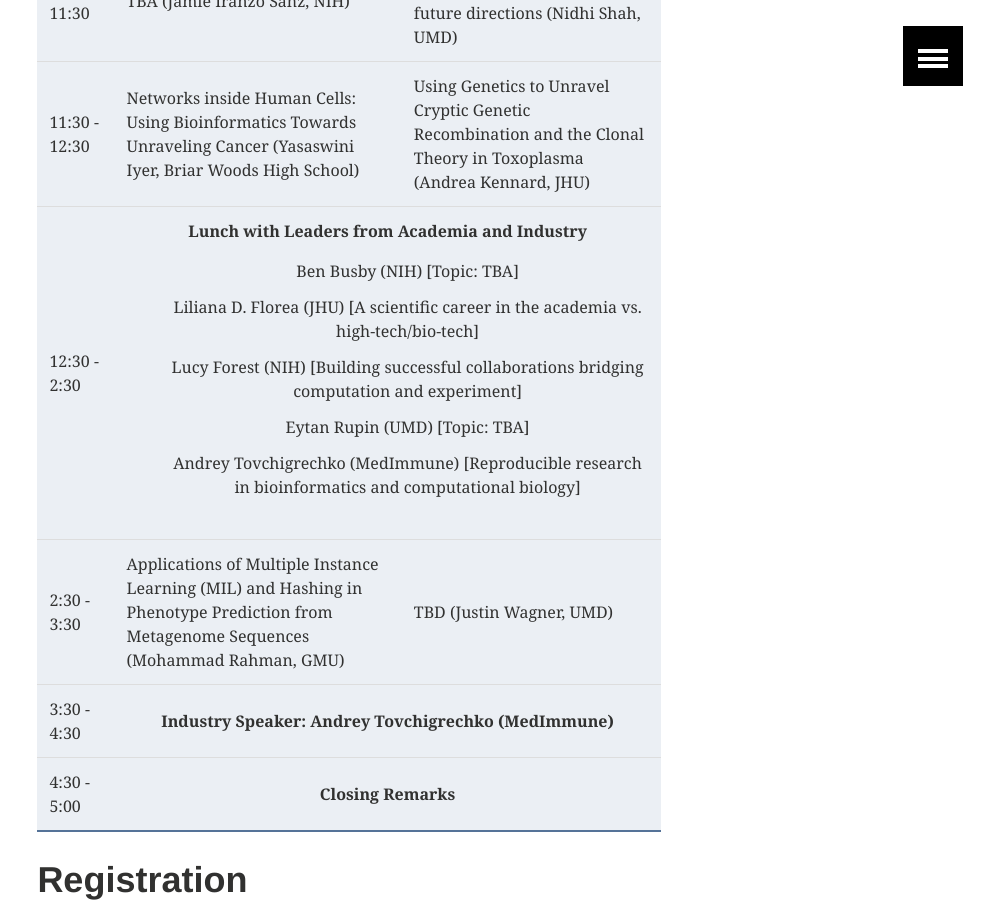
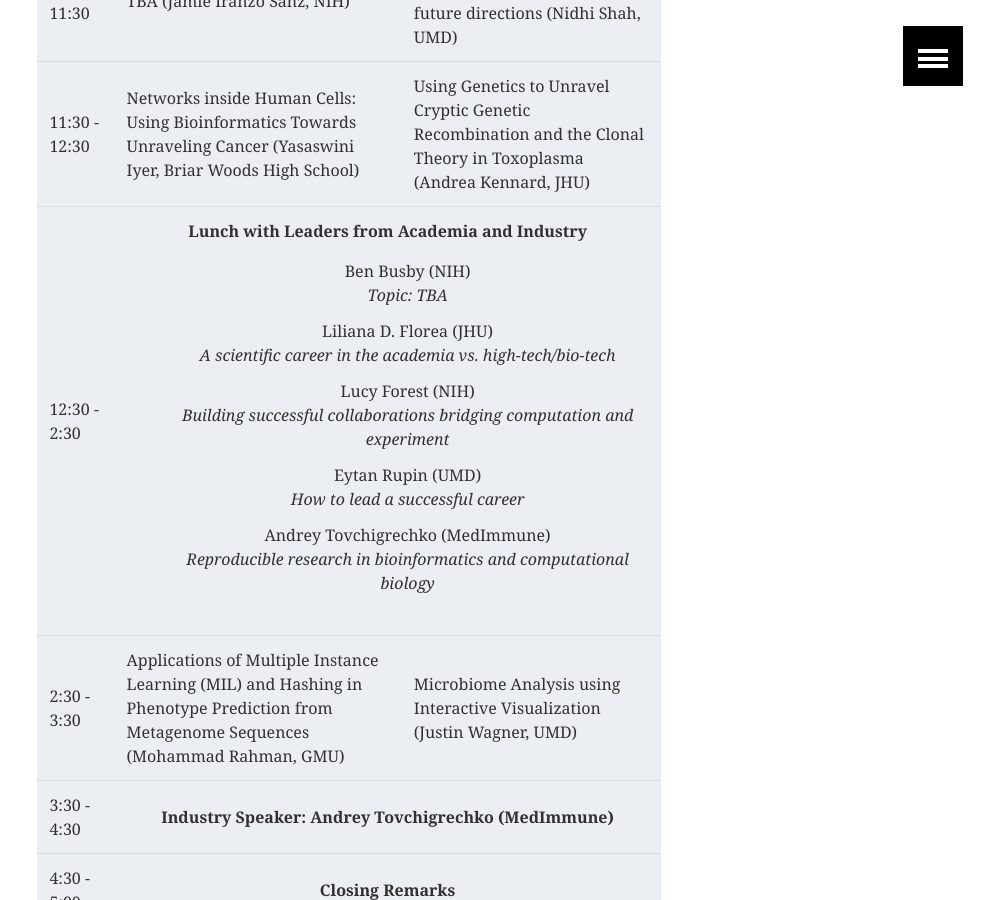
Before and after one commit to iscb-dc-rsg/iscb-dc-rsg.github.io, a Jekyll site: the page built from _pages/workshop2017.md, in a window 1280 px wide and 900 px high, scrolled down 1403 px. Shown: the whole window, without its empty margins (291-1280 px from the left). Built offline with Jekyll 4.4.1, drawn with Linux system fonts in a browser that asks for light colours; our own code applies the rules of GitHub Pages for plain Markdown files.

Commit message:
Schedule updates

```diff
--- a/_pages/workshop2017.md
+++ b/_pages/workshop2017.md
@@ -71,18 +71,18 @@ PHY 1204 (Session B).
       <td colspan="2" align="center">
         <strong>Lunch with Leaders from Academia and Industry</strong><br />
         <ul style='columns: 1; -webkit-columns: 1; -moz-columns: 1; list-style: none;'>
-            <li>Ben Busby (NIH) [Topic: TBA]</li>
-            <li>Liliana D. Florea (JHU) [A scientific career in the academia vs. high-tech/bio-tech]</li>
-            <li>Lucy Forest (NIH) [Building successful collaborations bridging computation and experiment]</li>
-            <li>Eytan Rupin (UMD) [Topic: TBA]</li>
-            <li>Andrey Tovchigrechko (MedImmune) [Reproducible research in bioinformatics and computational biology]</li>
+            <li>Ben Busby (NIH)<br /><i>Topic: TBA</i></li>
+            <li>Liliana D. Florea (JHU)<br /><i>A scientific career in the academia vs. high-tech/bio-tech</i></li>
+            <li>Lucy Forest (NIH)<br /><i>Building successful collaborations bridging computation and experiment</i></li>
+            <li>Eytan Rupin (UMD)<br /><i>How to lead a successful career</i></li>
+            <li>Andrey Tovchigrechko (MedImmune)<br /><i>Reproducible research in bioinformatics and computational biology</i></li>
         </ul>
       </td>
     </tr>
     <tr>
       <td>2:30 - 3:30</td>
       <td>Applications of Multiple Instance Learning (MIL) and Hashing in Phenotype Prediction from Metagenome Sequences (Mohammad Rahman, GMU)</td>
-      <td>TBD (Justin Wagner, UMD)</td>
+      <td>Microbiome Analysis using Interactive Visualization (Justin Wagner, UMD)</td>
     </tr>
     <tr>
       <td>3:30 - 4:30</td>
```
